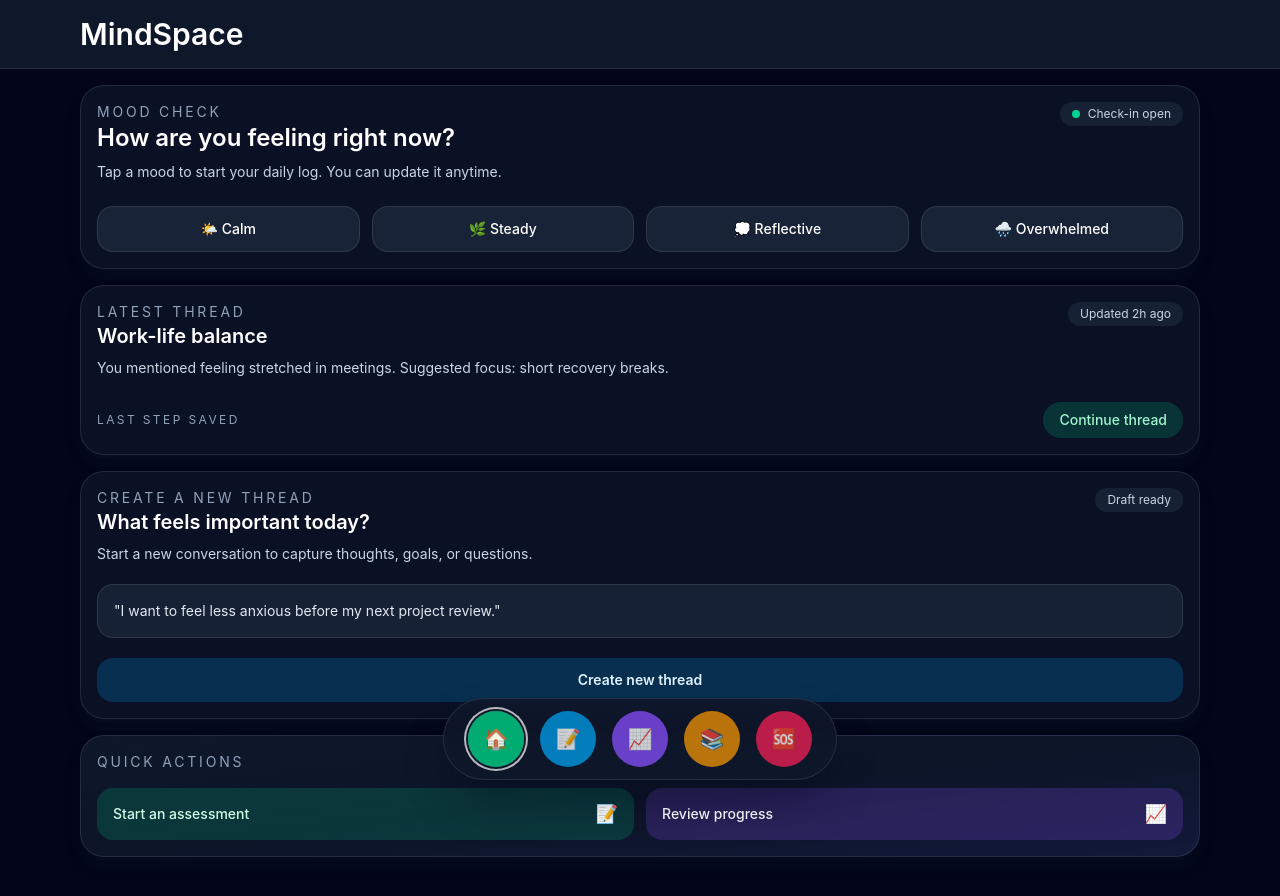
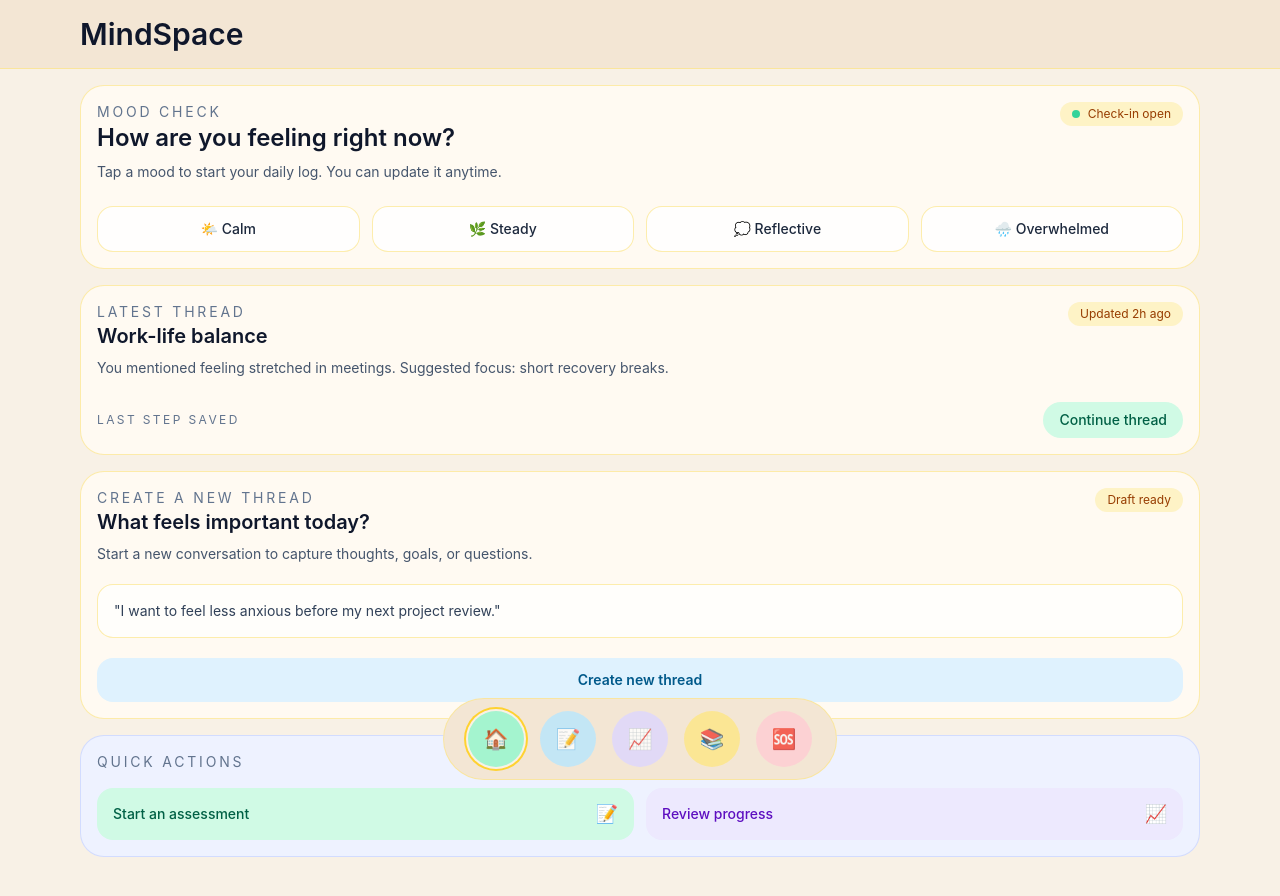
Before and after one commit to triek/mind-space, a Vue app: page / in a window 1280 px wide. Shown: the top 896 px of the page. Built offline with nearby package versions, Linux system fonts and the light colour scheme.

Commit message:
update pastel theme

```diff
--- a/src/App.vue
+++ b/src/App.vue
@@ -4,7 +4,7 @@
       <component :is="activeComponent" @navigate="handleNavigate" />
     </div>
     <nav
-      class="fixed bottom-5 left-1/2 z-20 flex -translate-x-1/2 items-center gap-4 rounded-full border border-white/10 bg-slate-900/80 px-6 py-3 shadow-2xl shadow-slate-950/40 backdrop-blur"
+      class="nav-surface fixed bottom-5 left-1/2 z-20 flex -translate-x-1/2 items-center gap-4 rounded-full px-6 py-3"
       aria-label="Primary"
     >
       <button
--- a/src/components/CheckInQuizPage.vue
+++ b/src/components/CheckInQuizPage.vue
@@ -29,7 +29,7 @@
               </p>
             </div>
             <div class="pill-muted flex items-center gap-2">
-              <span class="h-2 w-2 rounded-full bg-emerald-400"></span>
+              <span class="status-dot h-2 w-2 rounded-full"></span>
               Ready to start
             </div>
           </div>
@@ -123,7 +123,7 @@
 
         <div
           v-if="selectedQuiz && completed"
-          class="rounded-3xl border border-emerald-400/20 bg-emerald-500/5 p-6 shadow-lg shadow-slate-900/40"
+          class="surface-emerald rounded-3xl p-6"
         >
           <div class="flex flex-wrap items-start justify-between gap-4">
             <div>
@@ -192,7 +192,7 @@
               <p class="meta-label">Progress</p>
               <p class="mt-2 panel-value">{{ progressText }}</p>
             </div>
-            <div class="rounded-2xl bg-slate-800/70 px-4 py-3">
+            <div class="surface-cream rounded-2xl px-4 py-3">
               <p class="meta-label">Latest score</p>
               <p class="mt-2 panel-value">
                 {{ completed ? totalScore : 'Complete the quiz to see a score' }}
--- a/src/components/HomePage.vue
+++ b/src/components/HomePage.vue
@@ -19,7 +19,7 @@
             </p>
           </div>
           <div class="pill-muted flex items-center gap-2">
-            <span class="h-2 w-2 rounded-full bg-emerald-400"></span>
+          <span class="status-dot h-2 w-2 rounded-full"></span>
             Check-in open
           </div>
         </div>
@@ -73,7 +73,7 @@
           </div>
           <span class="pill-muted">Draft ready</span>
         </div>
-        <div class="mt-5 rounded-2xl border border-white/10 bg-slate-800/70 p-4 text-sm text-soft">
+        <div class="surface-cream mt-5 rounded-2xl p-4 text-sm text-soft">
           "I want to feel less anxious before my next project review."
         </div>
         <button
--- a/src/components/ThreadDetailPage.vue
+++ b/src/components/ThreadDetailPage.vue
@@ -36,7 +36,7 @@
                 I felt stretched thin this week and had trouble disconnecting after work.
               </p>
             </div>
-            <div class="rounded-2xl border border-emerald-500/30 bg-emerald-500/10 p-4">
+            <div class="surface-emerald rounded-2xl p-4">
               <p class="meta-label text-success">Counselor · 9:18 AM</p>
               <p class="mt-2 text-sm text-contrast">
                 Thanks for sharing that. Let’s focus on a short wind-down ritual to help you transition
@@ -49,7 +49,7 @@
                 I can try a quick walk and a short breathing exercise before dinner.
               </p>
             </div>
-            <div class="rounded-2xl border border-emerald-500/30 bg-emerald-500/10 p-4">
+            <div class="surface-emerald rounded-2xl p-4">
               <p class="meta-label text-success">Counselor · 9:45 AM</p>
               <p class="mt-2 text-sm text-contrast">
                 Great plan. I’ll share a two-minute grounding audio and check in tomorrow.
@@ -63,7 +63,7 @@
           <div class="mt-4 space-y-4">
             <textarea
               rows="4"
-              class="textarea-base bg-slate-950/80"
+              class="textarea-base surface-cream-soft"
               placeholder="Write your next message to your counselor..."
             ></textarea>
             <div class="flex flex-wrap items-center justify-between gap-3">
--- a/src/components/Urgent.vue
+++ b/src/components/Urgent.vue
@@ -17,13 +17,13 @@
 
     <main class="page-container-6xl py-4 grid gap-4 lg:grid-cols-[2fr_1fr]">
       <section class="space-y-4">
-        <div class="rounded-3xl border border-rose-500/40 bg-rose-500/10 p-6 shadow-lg shadow-slate-900/40">
+        <div class="surface-rose rounded-3xl p-6">
           <p class="section-label text-danger-strong">Immediate support</p>
           <h2 class="mt-2 section-title">You are not alone</h2>
           <p class="text-body-relaxed leading-relaxed text-soft">
             Reach out to trusted people, professionals, or local crisis lines for real-time support.
           </p>
-          <div class="mt-5 rounded-2xl border border-white/10 bg-slate-900/70 p-4 text-sm text-soft">
+          <div class="surface-cream mt-5 rounded-2xl p-4 text-sm text-soft">
             Crisis links placeholder
           </div>
         </div>
--- a/src/style.css
+++ b/src/style.css
@@ -2,89 +2,140 @@
 
 @layer utilities {
   .text-primary {
-    @apply text-white;
+    @apply text-slate-900;
   }
 
   .text-soft {
-    @apply text-slate-200;
+    @apply text-slate-700;
   }
 
   .text-contrast {
-    @apply text-slate-100;
+    @apply text-slate-800;
   }
 
   .text-muted {
-    @apply text-slate-300;
+    @apply text-slate-600;
   }
 
   .text-subtle {
+    @apply text-slate-500;
+  }
+
+  .text-faint {
     @apply text-slate-400;
   }
 
-  .text-faint {
-    @apply text-slate-500;
-  }
-
   .text-success {
-    @apply text-emerald-200;
+    @apply text-emerald-700;
   }
 
   .text-success-strong {
-    @apply text-emerald-100;
+    @apply text-emerald-800;
   }
 
   .text-info {
-    @apply text-sky-100;
+    @apply text-sky-700;
   }
 
   .text-warning {
-    @apply text-amber-100;
+    @apply text-amber-700;
   }
 
   .text-danger {
-    @apply text-rose-100;
+    @apply text-rose-700;
   }
 
   .text-danger-strong {
-    @apply text-rose-200;
+    @apply text-rose-800;
   }
 
   .hover-text-success {
-    @apply hover:text-emerald-200;
+    @apply hover:text-emerald-700;
   }
 
   .hover-text-success-strong {
-    @apply hover:text-emerald-100;
+    @apply hover:text-emerald-800;
   }
 
   .hover-text-info {
-    @apply hover:text-sky-200;
+    @apply hover:text-sky-700;
   }
 
   .hover-text-warning-soft {
-    @apply hover:text-amber-200;
+    @apply hover:text-amber-700;
   }
 
   .hover-text-warning {
-    @apply hover:text-amber-100;
+    @apply hover:text-amber-800;
   }
 
   .hover-text-danger-soft {
-    @apply hover:text-rose-200;
+    @apply hover:text-rose-700;
   }
 
   .hover-text-danger {
-    @apply hover:text-rose-100;
+    @apply hover:text-rose-800;
   }
 
   .placeholder-faint {
-    @apply placeholder:text-slate-500;
+    @apply placeholder:text-slate-400;
+  }
+
+  .nav-surface {
+    @apply border backdrop-blur;
+    border-color: var(--surface-cream-border);
+    background-color: var(--nav-surface-bg);
+  }
+
+  .surface-cream {
+    @apply border;
+    border-color: var(--surface-cream-border);
+    background-color: var(--surface-cream-bg);
+  }
+
+  .surface-cream-strong {
+    @apply border;
+    border-color: var(--surface-cream-border);
+    background-color: var(--surface-cream-bg-strong);
+  }
+
+  .surface-cream-soft {
+    background-color: var(--surface-cream-bg);
+  }
+
+  .surface-emerald {
+    @apply border;
+    border-color: var(--surface-emerald-border);
+    background-color: var(--surface-emerald-bg);
+  }
+
+  .surface-rose {
+    @apply border;
+    border-color: var(--surface-rose-border);
+    background-color: var(--surface-rose-bg);
+  }
+
+  .surface-note {
+    background-color: var(--surface-note-bg);
+  }
+
+  .status-dot {
+    background-color: var(--status-dot-bg);
+  }
+
+  .progress-track {
+    background-color: var(--progress-track-bg);
+  }
+
+  .progress-fill {
+    background-color: var(--progress-fill-bg);
   }
 }
 
 @layer components {
   .app-shell {
-    @apply min-h-screen bg-slate-950 text-slate-100;
+    @apply min-h-screen text-slate-900;
+    background-color: #f8f1e6;
   }
 
   .app-shell--relative {
@@ -92,15 +143,17 @@
   }
 
   .page-header {
-    @apply border-b border-white/10;
+    @apply border-b border-amber-200/70;
   }
 
   .page-header--glass {
-    @apply bg-slate-900/70 backdrop-blur;
+    @apply backdrop-blur;
+    background-color: #f3e6d4;
   }
 
   .page-header--muted {
-    @apply bg-slate-900 px-4;
+    @apply px-4;
+    background-color: #f3e6d4;
   }
 
   .page-header__layout {
@@ -112,71 +165,82 @@
   }
 
   .page-section {
-    @apply rounded-3xl border border-white/10 bg-slate-900/70 p-4 shadow-lg shadow-slate-900/40;
+    @apply rounded-3xl border p-4;
+    border-color: var(--surface-cream-border);
+    background-color: var(--surface-cream-panel-bg);
   }
 
   .page-section--gradient-indigo {
-    @apply bg-gradient-to-br from-slate-900 via-slate-900/60 to-indigo-500/10;
+    @apply border-indigo-200/70;
+    background-color: #eef2ff;
   }
 
   .page-section--gradient-emerald {
-    @apply bg-gradient-to-br from-slate-900 via-slate-900/60 to-emerald-500/10;
+    @apply border-emerald-200/70;
+    background-color: #ecfdf5;
   }
 
   .page-section--gradient-emerald-strong {
-    @apply bg-gradient-to-br from-slate-900 via-slate-900/70 to-emerald-500/10;
+    @apply border-emerald-200/70;
+    background-color: #d1fae5;
   }
 
   .page-section--gradient-amber {
-    @apply bg-gradient-to-br from-slate-900 via-slate-900/60 to-amber-500/10;
+    @apply border-amber-200/80;
+    background-color: #fffbeb;
   }
 
   .page-section--gradient-rose {
-    @apply bg-gradient-to-br from-slate-900 via-slate-900/60 to-rose-500/10;
+    @apply border-rose-200/70;
+    background-color: #fff1f2;
   }
 
   .pill-muted {
-    @apply rounded-full bg-slate-800/70 px-3 py-1 text-xs text-slate-300;
+    @apply rounded-full bg-amber-100 px-3 py-1 text-xs text-amber-800;
   }
 
   .pill-muted--bordered {
-    @apply rounded-full border border-white/10 bg-slate-800/70 px-3 py-1 text-xs text-slate-300;
+    @apply rounded-full border border-amber-200/70 bg-amber-100 px-3 py-1 text-xs text-amber-800;
   }
 
   .pill-emerald {
-    @apply rounded-full border border-emerald-400/40 bg-emerald-500/10 text-emerald-200;
+    @apply rounded-full border border-emerald-200 bg-emerald-100 text-emerald-800;
   }
 
   .panel-item {
-    @apply rounded-2xl border border-white/10 bg-slate-800/70;
+    @apply rounded-2xl border;
+    border-color: var(--surface-cream-border);
+    background-color: var(--surface-cream-bg);
   }
 
   .button-pill {
-    @apply rounded-full border border-white/10 px-4 py-2 text-sm text-slate-200 transition;
+    @apply rounded-full border border-amber-200/80 px-4 py-2 text-sm text-slate-700 transition;
   }
 
   .button-pill--surface {
-    @apply bg-slate-800/70;
+    background-color: var(--surface-cream-bg);
   }
 
   .button-pill--surface-strong {
-    @apply bg-slate-800/80;
+    @apply bg-white/90;
   }
 
   .button-pill--success {
-    @apply hover:border-emerald-400/50 hover:text-emerald-200;
+    @apply hover:border-emerald-300 hover:text-emerald-800;
   }
 
   .button-pill--success-strong {
-    @apply hover:border-emerald-400/50 hover:text-emerald-100;
+    @apply hover:border-emerald-300 hover:text-emerald-800;
   }
 
   .button-pill--warning {
-    @apply hover:border-amber-300/60 hover:text-amber-100;
+    @apply hover:border-amber-300 hover:text-amber-800;
   }
 
   .button-emerald {
-    @apply rounded-2xl border border-emerald-400/40 bg-emerald-500/10 py-3 text-sm font-medium text-emerald-100 transition hover:border-emerald-300 hover:bg-emerald-500/20;
+    @apply rounded-2xl border py-3 text-sm font-medium text-emerald-800 transition hover:bg-emerald-200;
+    border-color: var(--surface-emerald-border);
+    background-color: var(--surface-emerald-bg);
   }
 
   .button-emerald--wide {
@@ -192,23 +256,25 @@
   }
 
   .button-card {
-    @apply rounded-2xl border border-white/10 bg-slate-800/80 px-4 py-3 text-sm font-medium text-white transition;
+    @apply rounded-2xl border px-4 py-3 text-sm font-medium text-slate-800 transition;
+    border-color: var(--surface-cream-border);
+    background-color: var(--surface-cream-bg-strong);
   }
 
   .button-card--success {
-    @apply hover:border-emerald-400/60 hover:text-emerald-200;
+    @apply hover:border-emerald-300 hover:text-emerald-800;
   }
 
   .button-card--warning {
-    @apply hover:border-amber-400/60 hover:text-amber-200;
+    @apply hover:border-amber-300 hover:text-amber-800;
   }
 
   .button-card--info {
-    @apply hover:border-sky-400/60 hover:text-sky-200;
+    @apply hover:border-sky-300 hover:text-sky-800;
   }
 
   .button-card--danger {
-    @apply hover:border-rose-400/60 hover:text-rose-200;
+    @apply hover:border-rose-300 hover:text-rose-800;
   }
 
   .button-quick {
@@ -216,19 +282,19 @@
   }
 
   .button-quick--emerald {
-    @apply bg-emerald-500/20 text-emerald-100 hover:bg-emerald-500/30;
+    @apply bg-emerald-100 text-emerald-800 hover:bg-emerald-200;
   }
 
   .button-quick--violet {
-    @apply bg-violet-500/20 text-white hover:bg-violet-500/30;
+    @apply bg-violet-100 text-violet-800 hover:bg-violet-200;
   }
 
   .button-round-emerald {
-    @apply rounded-full bg-emerald-500/20 px-4 py-2 text-sm font-medium text-emerald-200 transition hover:bg-emerald-500/30;
+    @apply rounded-full bg-emerald-100 px-4 py-2 text-sm font-medium text-emerald-800 transition hover:bg-emerald-200;
   }
 
   .button-block-sky {
-    @apply w-full rounded-2xl bg-sky-500/20 px-4 py-3 text-sm font-semibold text-sky-100 transition hover:bg-sky-500/30;
+    @apply w-full rounded-2xl bg-sky-100 px-4 py-3 text-sm font-semibold text-sky-800 transition hover:bg-sky-200;
   }
 
   .button-block-sky--spaced {
@@ -240,23 +306,31 @@
   }
 
   .button-quiz-card--selected {
-    @apply border-emerald-400/60 bg-emerald-500/10 text-emerald-100;
+    @apply border-emerald-300 bg-emerald-100 text-emerald-800;
   }
 
   .button-quiz-card--default {
-    @apply border-white/10 bg-slate-800/80 text-white hover:border-emerald-400/50 hover:text-emerald-200;
+    @apply border text-slate-800 hover:border-emerald-300 hover:text-emerald-800;
+    border-color: var(--surface-cream-border);
+    background-color: var(--surface-cream-bg-strong);
   }
 
   .button-outline-slate {
-    @apply rounded-2xl border border-white/10 bg-slate-800/70 px-5 py-3 text-sm font-medium text-white transition hover:border-slate-500/60;
+    @apply rounded-2xl border px-5 py-3 text-sm font-medium text-slate-800 transition hover:border-slate-300;
+    border-color: var(--surface-cream-border);
+    background-color: var(--surface-cream-bg);
   }
 
   .button-outline-emerald {
-    @apply rounded-full border border-emerald-400/40 bg-emerald-500/10 px-4 py-2 text-sm font-medium text-emerald-200 transition hover:bg-emerald-500/20;
+    @apply rounded-full border px-4 py-2 text-sm font-medium text-emerald-800 transition hover:bg-emerald-200;
+    border-color: var(--surface-emerald-border);
+    background-color: var(--surface-emerald-bg);
   }
 
   .panel-action {
-    @apply rounded-2xl border border-white/10 bg-slate-800/70 flex w-full items-center justify-between px-4 py-3 text-left text-sm font-medium text-white transition;
+    @apply rounded-2xl border flex w-full items-center justify-between px-4 py-3 text-left text-sm font-medium text-slate-800 transition;
+    border-color: var(--surface-cream-border);
+    background-color: var(--surface-cream-bg);
   }
 
   .panel-action--emerald {
@@ -272,15 +346,19 @@
   }
 
   .panel-action--danger {
-    @apply border border-rose-400/30 bg-rose-500/10 text-rose-100 hover:border-rose-400/60;
+    @apply border text-rose-800 hover:border-rose-300;
+    border-color: var(--surface-rose-border);
+    background-color: var(--surface-rose-bg);
   }
 
   .panel-button {
-    @apply rounded-2xl border border-white/10 bg-slate-800/70 w-full px-4 py-3 text-left text-sm font-medium text-white transition;
+    @apply rounded-2xl border w-full px-4 py-3 text-left text-sm font-medium text-slate-800 transition;
+    border-color: var(--surface-cream-border);
+    background-color: var(--surface-cream-bg);
   }
 
   .panel-button--danger {
-    @apply hover:border-rose-400/70 hover:text-rose-100;
+    @apply hover:border-rose-300 hover:text-rose-800;
   }
 
   .button-disabled {
@@ -288,15 +366,18 @@
   }
 
   .quiz-option {
-    @apply flex cursor-pointer items-center gap-3 rounded-2xl border border-white/10 bg-slate-800/70 px-4 py-3 text-sm transition hover:border-emerald-400/40;
+    @apply border flex cursor-pointer items-center gap-3 rounded-2xl px-4 py-3 text-sm transition hover:border-emerald-300;
+    border-color: var(--surface-cream-border);
+    background-color: var(--surface-cream-bg-strong);
   }
 
   .nav-button {
-    @apply flex h-14 w-14 items-center justify-center rounded-full text-xl text-white transition;
+    @apply flex h-14 w-14 items-center justify-center rounded-full text-xl text-slate-800 transition;
   }
 
   .nav-button--active {
-    @apply ring-2 ring-white/70 ring-offset-2 ring-offset-slate-900;
+    @apply ring-2 ring-amber-300 ring-offset-2;
+    --tw-ring-offset-color: #f8f1e6;
   }
 
   .nav-button--inactive {
@@ -304,31 +385,33 @@
   }
 
   .nav-button--emerald {
-    @apply bg-emerald-500/90;
+    @apply bg-emerald-200;
   }
 
   .nav-button--sky {
-    @apply bg-sky-500/90;
+    @apply bg-sky-200;
   }
 
   .nav-button--violet {
-    @apply bg-violet-500/90;
+    @apply bg-violet-200;
   }
 
   .nav-button--amber {
-    @apply bg-amber-500/90;
+    @apply bg-amber-200;
   }
 
   .nav-button--rose {
-    @apply bg-rose-500/90;
+    @apply bg-rose-200;
   }
 
   .list-row {
-    @apply rounded-2xl border border-white/10 bg-slate-800/70 flex items-center justify-between px-4 py-3;
+    @apply rounded-2xl border flex items-center justify-between px-4 py-3;
+    border-color: var(--surface-cream-border);
+    background-color: var(--surface-cream-bg);
   }
 
   .textarea-base {
-    @apply w-full rounded-2xl border border-white/10 px-4 py-3 text-sm text-slate-100 placeholder:text-slate-500 focus:border-emerald-400/60 focus:outline-none;
+    @apply w-full rounded-2xl border border-amber-200/70 px-4 py-3 text-sm text-slate-800 placeholder:text-slate-400 focus:border-emerald-300 focus:outline-none;
   }
 
   .textarea-resize-none {
@@ -336,63 +419,63 @@
   }
 
   .textarea-ring {
-    @apply focus:ring-2 focus:ring-emerald-500/20;
+    @apply focus:ring-2 focus:ring-emerald-200/60;
   }
 
   .page-title {
-    @apply text-3xl font-semibold text-white;
+    @apply text-3xl font-semibold text-slate-900;
   }
 
   .section-title {
-    @apply text-2xl font-semibold text-white;
+    @apply text-2xl font-semibold text-slate-900;
   }
 
   .panel-title {
-    @apply text-xl font-semibold text-white;
+    @apply text-xl font-semibold text-slate-900;
   }
 
   .page-kicker {
-    @apply text-sm uppercase tracking-[0.3em] text-slate-400;
+    @apply text-sm uppercase tracking-[0.3em] text-slate-500;
   }
 
   .section-label {
-    @apply text-sm uppercase tracking-[0.2em] text-slate-400;
+    @apply text-sm uppercase tracking-[0.2em] text-slate-500;
   }
 
   .meta-label {
+    @apply text-xs uppercase tracking-[0.2em] text-slate-500;
+  }
+
+  .meta-label-faint {
     @apply text-xs uppercase tracking-[0.2em] text-slate-400;
   }
 
-  .meta-label-faint {
-    @apply text-xs uppercase tracking-[0.2em] text-slate-500;
-  }
-
   .text-body {
-    @apply text-sm text-slate-300;
+    @apply text-sm text-slate-600;
   }
 
   .text-body-tight {
-    @apply mt-2 text-sm text-slate-300;
+    @apply mt-2 text-sm text-slate-600;
   }
 
   .text-body-relaxed {
-    @apply mt-3 text-sm text-slate-300;
+    @apply mt-3 text-sm text-slate-600;
   }
 
   .text-caption {
-    @apply text-xs text-slate-400;
+    @apply text-xs text-slate-500;
   }
 
   .panel-value {
-    @apply text-sm font-medium text-white;
+    @apply text-sm font-medium text-slate-900;
   }
 
   .panel-value-soft {
-    @apply text-sm font-medium text-slate-200;
+    @apply text-sm font-medium text-slate-700;
   }
 
   .panel-note {
-    @apply text-xs text-slate-400;
+    @apply text-xs text-slate-500;
   }
 }
 
@@ -404,12 +487,25 @@
   text-rendering: optimizeLegibility;
   -webkit-font-smoothing: antialiased;
   -moz-osx-font-smoothing: grayscale;
+  --nav-surface-bg: #f3e6d4;
+  --surface-cream-border: rgba(253, 230, 138, 0.7);
+  --surface-cream-bg: rgba(255, 255, 255, 0.7);
+  --surface-cream-bg-strong: rgba(255, 255, 255, 0.8);
+  --surface-cream-panel-bg: #fffaf2;
+  --surface-emerald-border: #a7f3d0;
+  --surface-emerald-bg: #d1fae5;
+  --surface-rose-border: #fecdd3;
+  --surface-rose-bg: #ffe4e6;
+  --surface-note-bg: #fffbeb;
+  --status-dot-bg: #34d399;
+  --progress-track-bg: #fef3c7;
+  --progress-fill-bg: #6ee7b7;
 }
 
 body {
   margin: 0;
   min-height: 100vh;
-  background-color: #020617;
+  background-color: #f8f1e6;
 }
 
 * {
```
Also changed, not shown: src/components/NewConsultationPage.vue (+7 -7 lines), src/components/ProgressPage.vue (+4 -4 lines).
